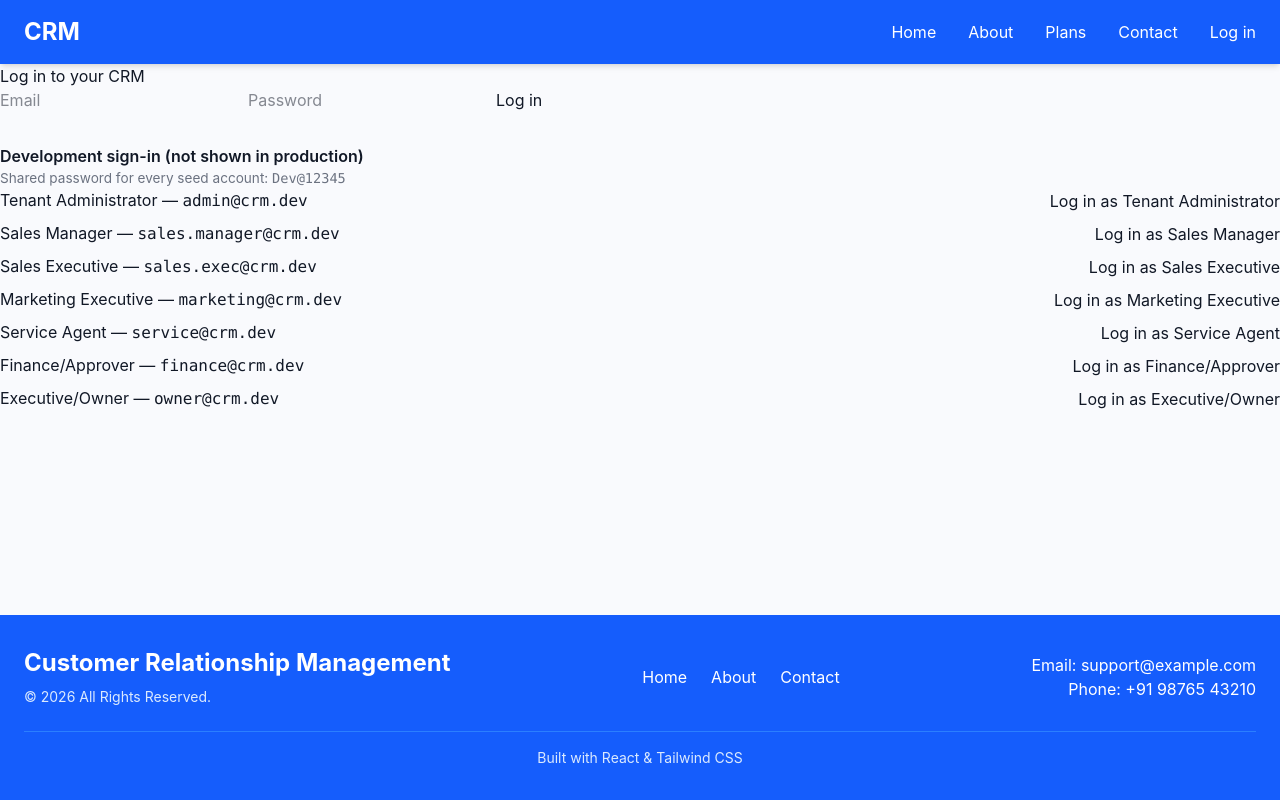
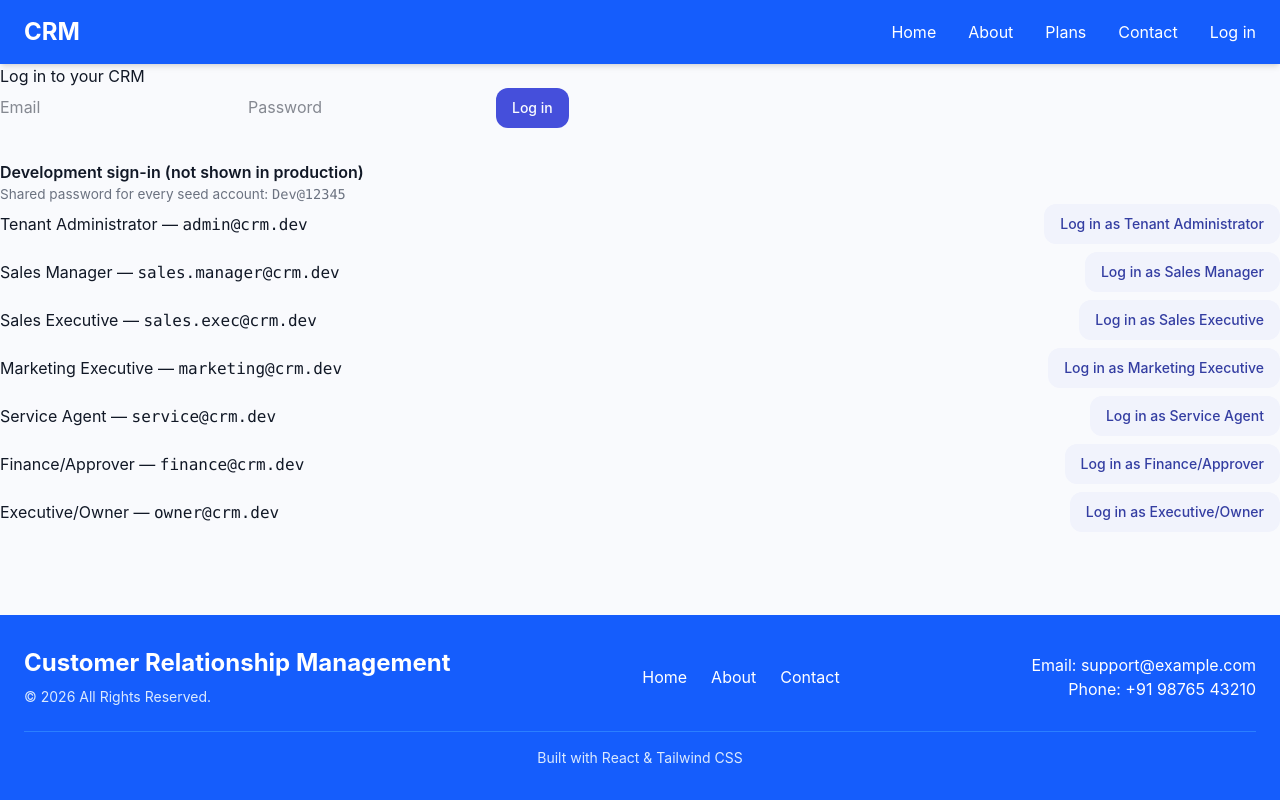
Before and after one commit to cubeage-tech/customer-relationship-management-system, a React (Vite) app in the folder frontend-v1/: page /login in a window 1280 px wide. Built offline with nearby package versions, Linux system fonts and the light colour scheme; no server answers.

Commit message:
added cicd in company repo

```diff
--- a/frontend-v1/package.json
+++ b/frontend-v1/package.json
@@ -21,7 +21,6 @@
   "devDependencies": {
     "@eslint/js": "^10.0.1",
     "@tailwindcss/vite": "^4.3.3",
-    "tailwindcss": "^4.3.3",
     "@types/react": "^19.2.17",
     "@types/react-dom": "^19.2.3",
     "@vitejs/plugin-react": "^6.0.3",
@@ -29,6 +28,8 @@
     "eslint-plugin-react-hooks": "^7.1.1",
     "eslint-plugin-react-refresh": "^0.5.3",
     "globals": "^17.7.0",
+    "tailwindcss": "^4.3.3",
+    "tw-animate-css": "^1.4.0",
     "vite": "^8.1.1"
   }
 }
--- a/frontend-v1/src/components/common/Button.jsx
+++ b/frontend-v1/src/components/common/Button.jsx
@@ -1,7 +1,115 @@
-const Button = ({ children, type = 'button', variant = 'primary', ...rest }) => {
+import { useState } from 'react';
+import { useNavigate } from 'react-router-dom';
+
+// All colors come from the CSS custom properties defined in src/index.css
+// (--primary, --secondary, --destructive, --success, --warning, --border, ...),
+// exposed as Tailwind utilities via the @theme inline block. Never hardcode a
+// hex/oklch value here — add a new token in index.css instead.
+const VARIANT_CLASSES = {
+  primary: 'bg-primary text-primary-foreground hover:bg-primary/90',
+  secondary: 'bg-secondary text-secondary-foreground hover:bg-secondary/80',
+  destructive: 'bg-destructive text-destructive-foreground hover:bg-destructive/90',
+  success: 'bg-success text-success-foreground hover:bg-success/90',
+  warning: 'bg-warning text-warning-foreground hover:bg-warning/90',
+  outline: 'border border-border bg-transparent text-foreground hover:bg-accent hover:text-accent-foreground',
+  ghost: 'bg-transparent text-foreground hover:bg-accent hover:text-accent-foreground',
+  link: 'bg-transparent text-primary underline-offset-4 hover:underline h-auto p-0',
+};
+
+const SIZE_CLASSES = {
+  sm: 'h-8 px-3 text-sm gap-1.5',
+  md: 'h-10 px-4 text-sm gap-2',
+  lg: 'h-12 px-6 text-base gap-2.5',
+  icon: 'h-10 w-10 p-0',
+};
+
+const cn = (...classes) => classes.filter(Boolean).join(' ');
+
+/**
+ * Reusable button. Resize with `className` (e.g. "w-48 h-12") or `style`,
+ * swap `variant`/`size` for the built-in looks, and drive behavior with
+ * either `to`/`href` (redirect), `api` (async call), `onClick`, or all three —
+ * `onClick` runs first, then `api`, then the redirect once `api` resolves.
+ */
+const Button = ({
+  children,
+  label,
+  variant = 'primary',
+  size = 'md',
+  fullWidth = false,
+  className = '',
+  style,
+  type = 'button',
+  icon: Icon,
+  iconPosition = 'left',
+  to,
+  href,
+  target,
+  api,
+  onSuccess,
+  onError,
+  onClick,
+  loading: loadingProp = false,
+  disabled = false,
+  ...rest
+}) => {
+  const [loading, setLoading] = useState(false);
+  const navigate = useNavigate();
+  const isLoading = loadingProp || loading;
+
+  const redirect = () => {
+    if (to) navigate(to);
+    else if (href) window.open(href, target || '_self');
+  };
+
+  const handleClick = async (event) => {
+    onClick?.(event);
+    if (event.defaultPrevented) return;
+
+    if (api) {
+      setLoading(true);
+      try {
+        const result = await api(event);
+        onSuccess?.(result);
+        redirect();
+      } catch (error) {
+        onError?.(error);
+      } finally {
+        setLoading(false);
+      }
+      return;
+    }
+
+    redirect();
+  };
+
   return (
-    <button type={type} className={`btn btn-${variant}`} {...rest}>
-      {children}
+    <button
+      type={type}
+      disabled={disabled || isLoading}
+      onClick={handleClick}
+      style={style}
+      className={cn(
+        'inline-flex items-center justify-center rounded-md font-medium transition-colors',
+        'focus-visible:outline-none focus-visible:ring-2 focus-visible:ring-ring focus-visible:ring-offset-2',
+        'disabled:pointer-events-none disabled:opacity-50',
+        VARIANT_CLASSES[variant] || VARIANT_CLASSES.primary,
+        SIZE_CLASSES[size] || SIZE_CLASSES.md,
+        fullWidth && 'w-full',
+        className
+      )}
+      {...rest}
+    >
+      {isLoading ? (
+        <span
+          className="h-4 w-4 animate-spin rounded-full border-2 border-current border-t-transparent"
+          aria-hidden="true"
+        />
+      ) : (
+        Icon && iconPosition === 'left' && <Icon size={16} aria-hidden="true" />
+      )}
+      {!isLoading && (children ?? label)}
+      {!isLoading && Icon && iconPosition === 'right' && <Icon size={16} aria-hidden="true" />}
     </button>
   );
 };
```
Also changed, not shown: 1 other file (tests, documents, lock files or other folders).
